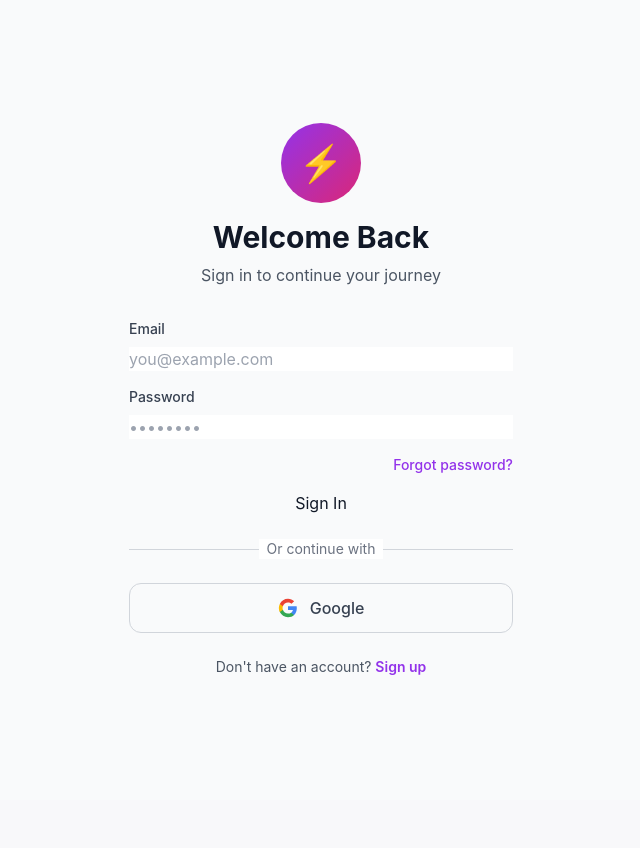
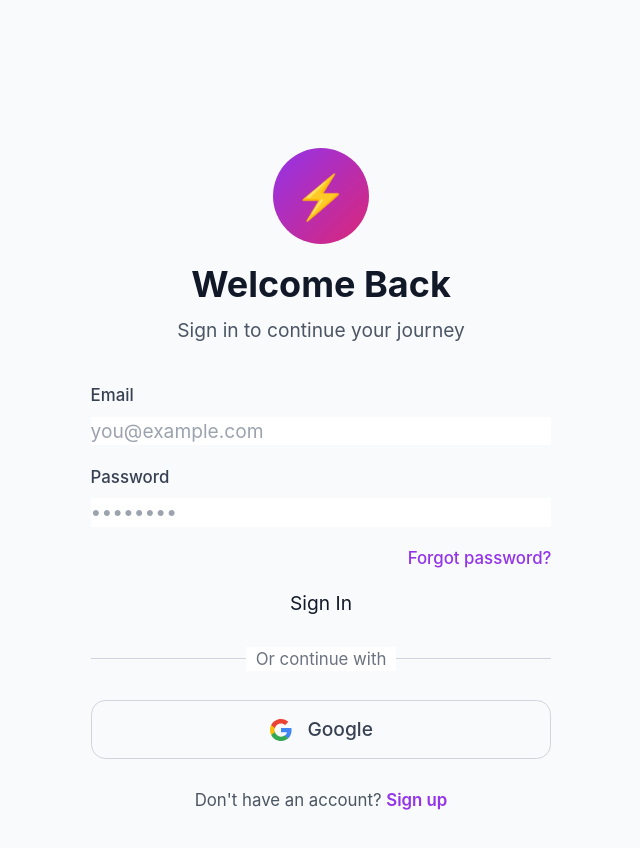
Before and after one commit to elham715/Personal_tracker, a React (Vite) app in the folder client/: page /login in a window 1280 px wide. Shown: the top 848 px of the page, without its empty margins (319-959 px from the left). Before the commit the page ends 800 px from the top, so only its background shows below. Built offline with nearby package versions, Linux system fonts and the light colour scheme; no server answers.

Commit message:
Scale up desktop view with zoom 1.2 for better readability

```diff
--- a/client/src/index.css
+++ b/client/src/index.css
@@ -9,6 +9,11 @@
     @apply bg-[#f8f8fa] text-gray-900 antialiased;
     font-family: -apple-system, BlinkMacSystemFont, 'SF Pro Display', 'Segoe UI', sans-serif;
   }
+}
+
+/* Scale up for desktop — feels like 125% browser zoom */
+@media (min-width: 1024px) {
+  html { zoom: 1.2; }
 }
 
 @layer components {
```
